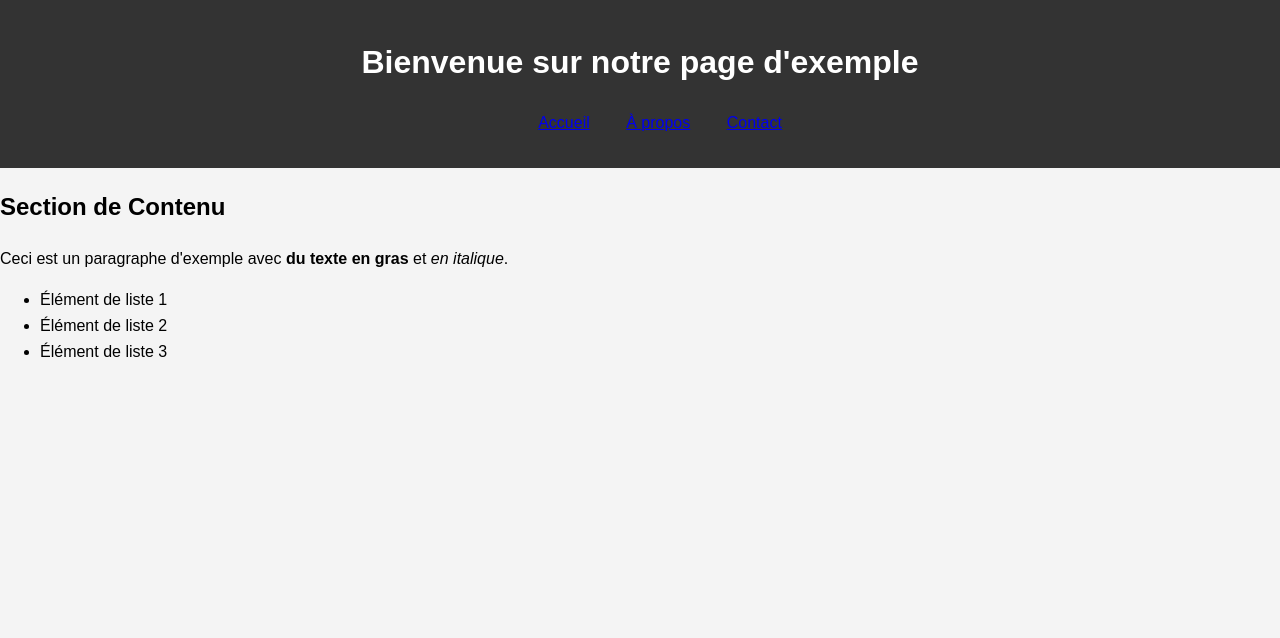
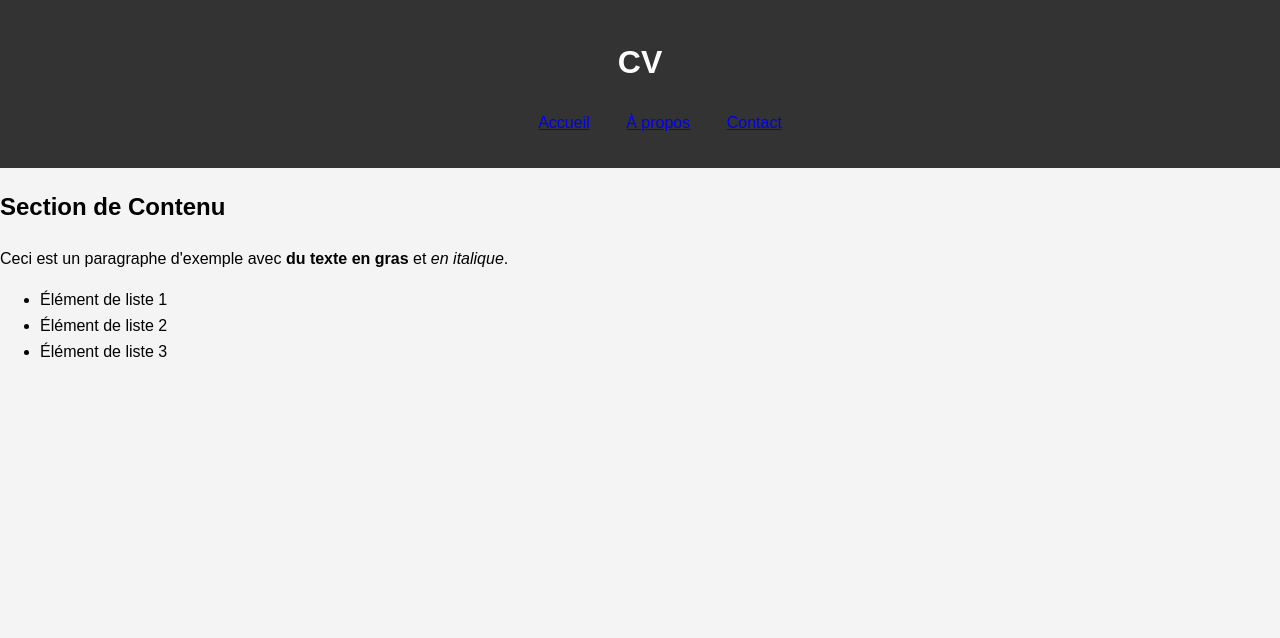
Before and after one commit to hayat-moussouni-nws/CV, a plain HTML site: page index.html in a window 1280 px wide. Shown: the top 638 px of the page. Drawn offline with Linux system fonts and the light colour scheme.

Commit message:
Nouveau titre

```diff
--- a/index.html
+++ b/index.html
@@ -10,7 +10,7 @@
 
 <body>
     <header>
-        <h1>Bienvenue sur notre page d'exemple</h1>
+        <h1>CV</h1>
         <nav>
             <ul>
                 <li><a href="#">Accueil</a></li>
@@ -24,7 +24,7 @@
             <h2>Section de Contenu</h2>
             <p>Ceci est un paragraphe d'exemple avec <strong>du texte en gras</strong> et <em>en italique</em>.</p>
             <ul>
-                <li>Élément de liste 1 </li>
+                <li>Élément de liste 1</li>
                 <li>Élément de liste 2</li>
                 <li>Élément de liste 3</li>
             </ul>
```
